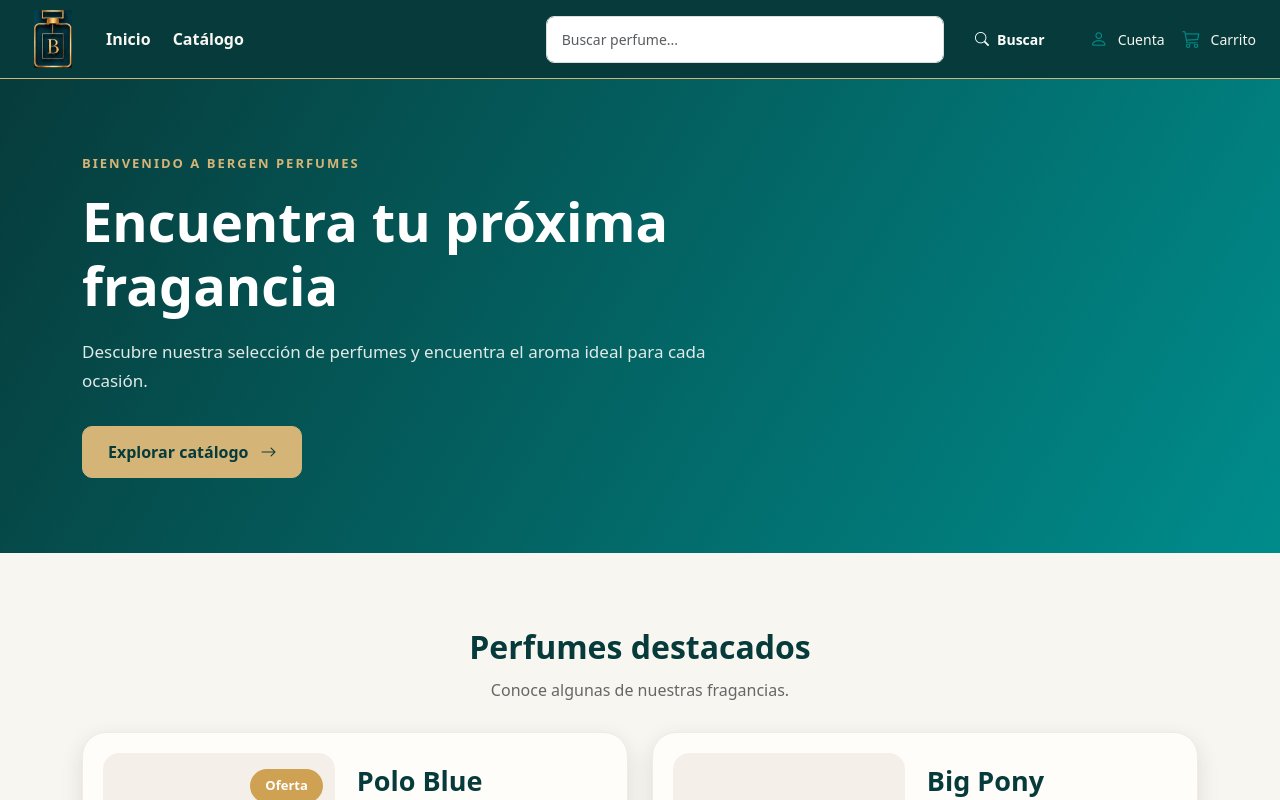
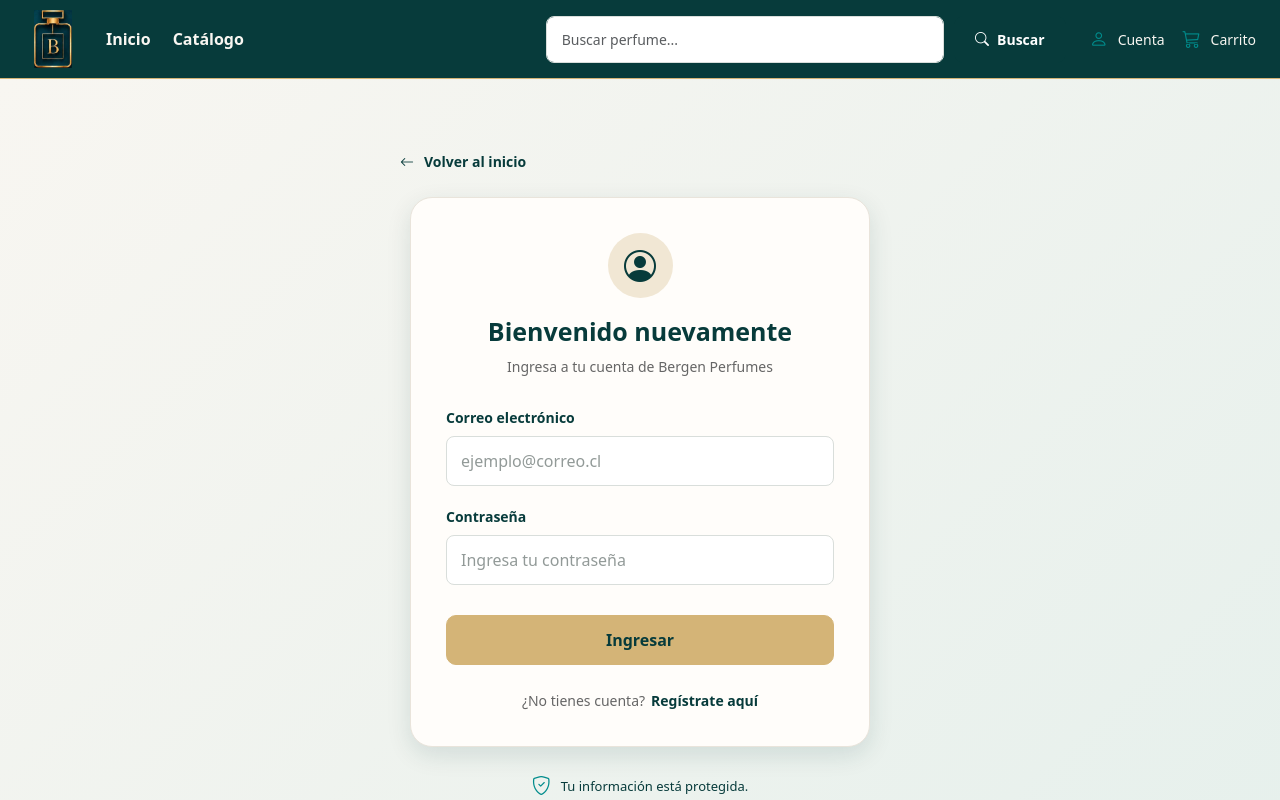
Before and after one commit to francfernandeza-alt/bergen-perfumes-react, a React (Vite) app: page /login in a window 1280 px wide. Before the commit this address led to /. Shown: the top 800 px of the page. Built offline with nearby package versions, Linux system fonts and the light colour scheme.

Commit message:
Crear pagina Login

```diff
--- a/src/App.jsx
+++ b/src/App.jsx
@@ -6,6 +6,7 @@ import LayoutPrincipal from "./components/templates/LayoutPrincipal";
 import Inicio from "./pages/publicas/Inicio";
 import Catalogo from "./pages/publicas/Catalogo";
 import DetalleProducto from "./pages/publicas/DetalleProducto";
+import Login from "./pages/publicas/Login";
 
 function App() {
     return (
@@ -28,6 +29,11 @@ function App() {
                     element={<DetalleProducto />}
                 />
 
+                <Route
+                    path="/login"
+                    element={<Login />}
+                />
+
             </Route>
 
             <Route
--- /dev/null
+++ b/src/pages/publicas/Login.jsx
@@ -0,0 +1,61 @@
+
+import { Link } from "react-router-dom";
+
+import FormularioLogin from "../../components/organisms/FormularioLogin";
+import Texto from "../../components/atoms/Texto";
+import Icono from "../../components/atoms/Icono";
+
+import "../../styles/pages/Login.css";
+
+function Login() {
+
+    const manejarIngreso = (correo, contrasena) => {
+        // Pendiente: integrar autenticación real.
+        // No mostrar contraseñas en consola.
+        console.log("Intento de inicio de sesión:", correo);
+    };
+
+    return (
+        <div className="login">
+
+            <div className="container">
+
+                <div className="login-contenedor">
+
+                    {/* NAVEGACIÓN */}
+
+                    <Link
+                        to="/"
+                        className="login-volver"
+                    >
+                        <Icono nombre="arrow-left" />
+                        Volver al inicio
+                    </Link>
+
+                    {/* FORMULARIO */}
+
+                    <FormularioLogin
+                        onIngresar={manejarIngreso}
+                    />
+
+                    {/* INFORMACIÓN ADICIONAL */}
+
+                    <div className="login-informacion">
+
+                        <Icono nombre="shield-check" />
+
+                        <Texto
+                            contenido="Tu información está protegida."
+                        />
+
+                    </div>
+
+                </div>
+
+            </div>
+
+        </div>
+    );
+}
+
+export default Login;
--- /dev/null
+++ b/src/styles/pages/Login.css
@@ -0,0 +1,83 @@
+
+/* PÁGINA LOGIN */
+
+.login {
+    display: flex;
+    align-items: center;
+    min-height: 75vh;
+    padding: 70px 0;
+    background: linear-gradient(
+        135deg,
+        var(--bergen-background) 0%,
+        #e6f0ec 100%
+    );
+}
+
+/* CONTENEDOR */
+
+.login-contenedor {
+    width: 100%;
+    max-width: 480px;
+    margin: 0 auto;
+}
+
+/* NAVEGACIÓN */
+
+.login-volver {
+    display: inline-flex;
+    align-items: center;
+    gap: 10px;
+    margin-bottom: 25px;
+    color: var(--bergen-dark);
+    font-size: 14px;
+    font-weight: 600;
+    text-decoration: none;
+    transition: color 0.2s ease;
+}
+
+.login-volver:hover {
+    color: var(--bergen-primary);
+}
+
+/* INFORMACIÓN */
+
+.login-informacion {
+    display: flex;
+    align-items: center;
+    justify-content: center;
+    gap: 10px;
+    margin-top: 25px;
+    color: var(--bergen-dark);
+}
+
+.login-informacion i {
+    color: var(--bergen-primary);
+    font-size: 19px;
+}
+
+.login-informacion p {
+    margin: 0;
+    font-size: 13px;
+}
+
+/* RESPONSIVE */
+
+@media (max-width: 768px) {
+
+    .login {
+        min-height: 65vh;
+        padding: 45px 0;
+    }
+
+    .login-contenedor {
+        max-width: 100%;
+    }
+
+    .login-volver {
+        margin-bottom: 20px;
+    }
+
+    .login-informacion {
+        margin-top: 20px;
+    }
+}
```
